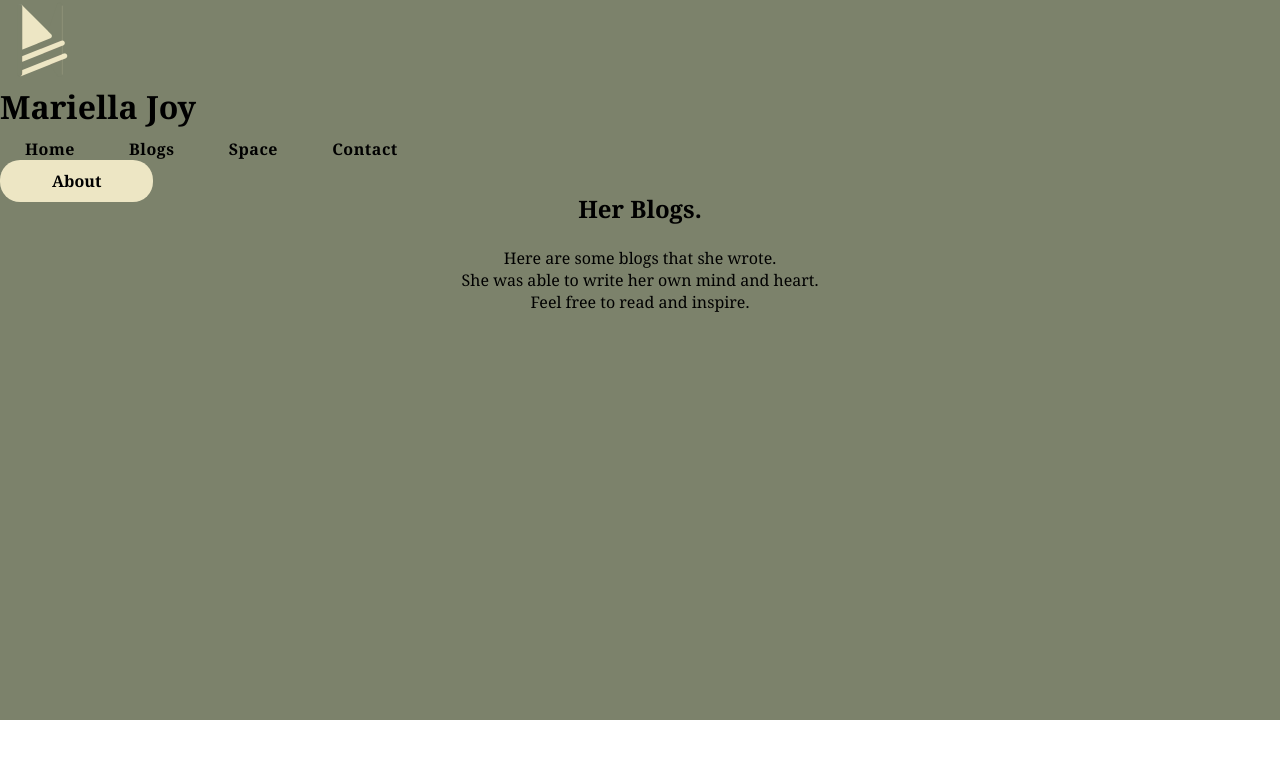
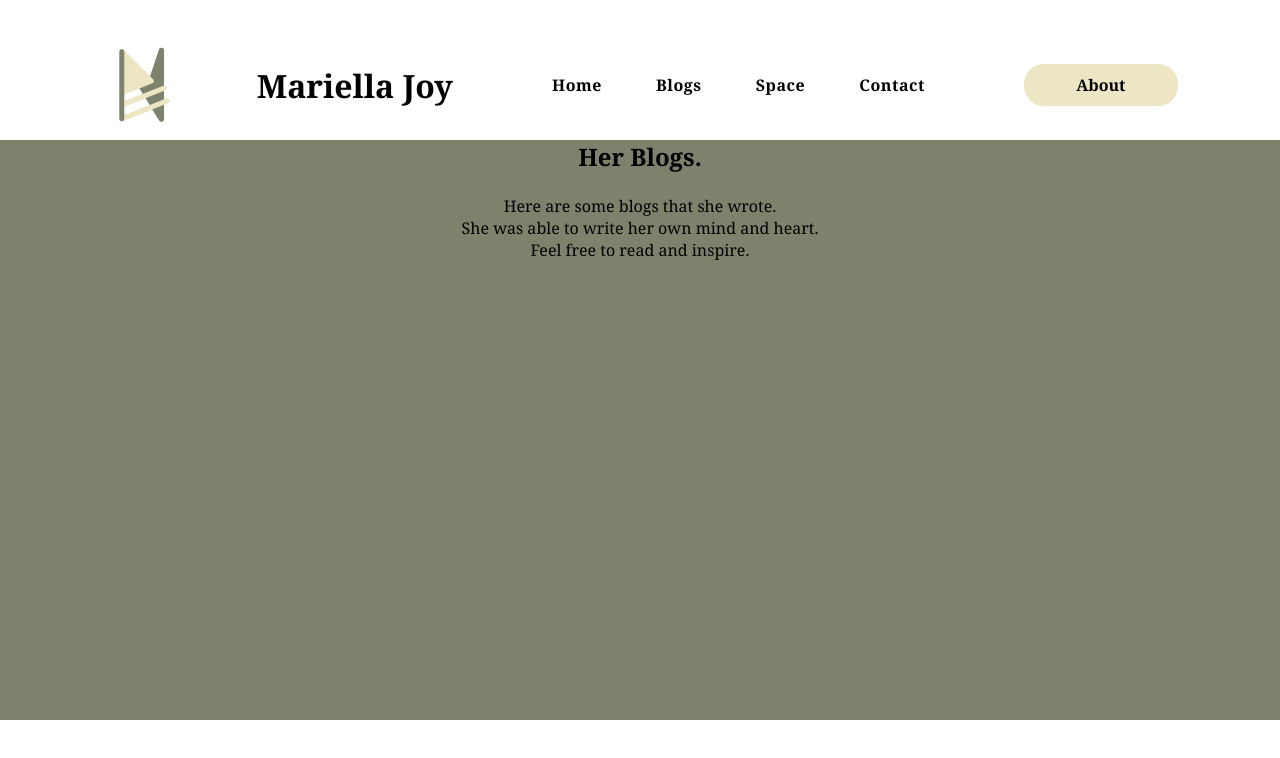
Before and after one commit to MariellaJoy/job_mariellajoy, a plain HTML site: page blog.html in a window 1280 px wide. Drawn offline with Linux system fonts and the light colour scheme.

Commit message:
blog css main

```diff
--- a/blog.css
+++ b/blog.css
@@ -11,7 +11,7 @@
     background-position: center;
     background-color: #7c826b;
 }
-nav{
+main{
     display: flex;
     align-items: center;
     justify-content: space-between;
```
